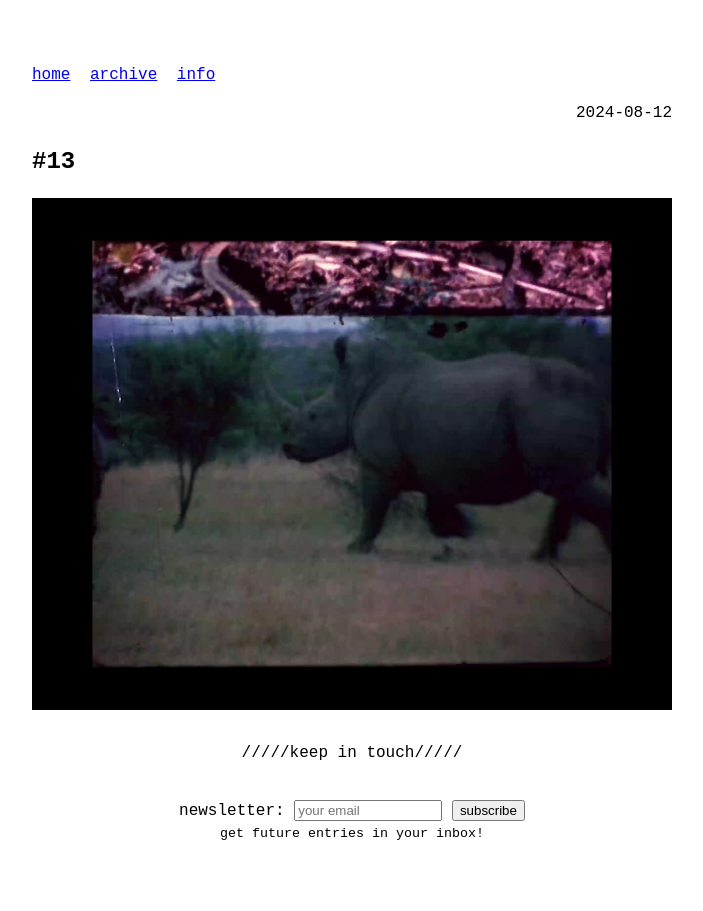
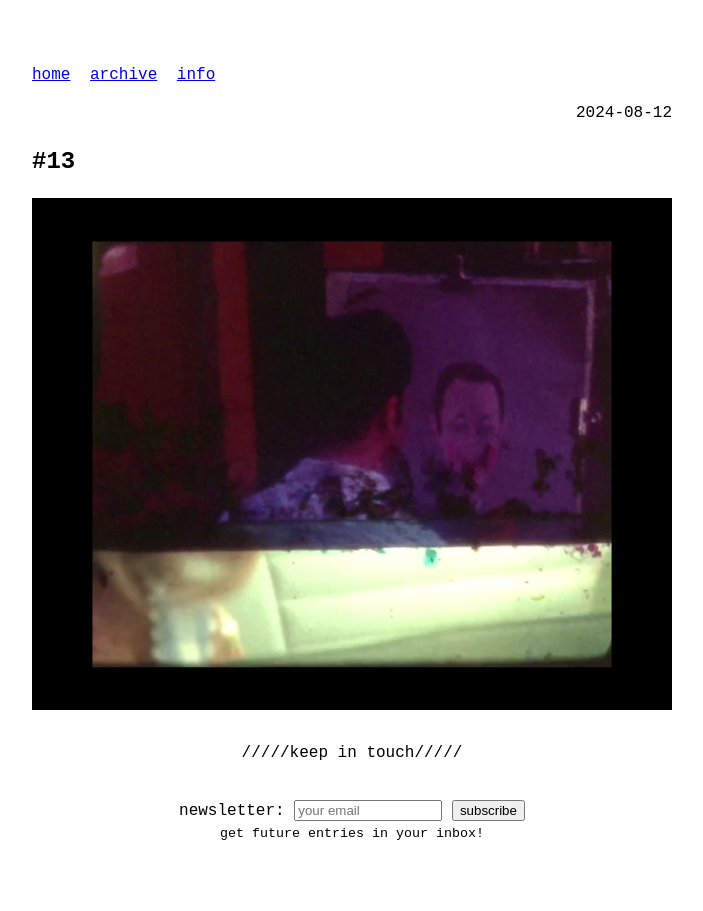
Before and after one commit to odaniloluna/odaniloluna.github.io, a Jekyll site: the page built from _posts/2024-08-12-#13.md, in a window 1280 px wide. Shown: the whole page, without its empty margins (288-991 px from the left). Built offline with Jekyll 4.4.1, drawn with Linux system fonts in a browser that asks for light colours.

Commit message:
Update 2024-08-12-#13.md

```diff
--- a/_posts/2024-08-12-#13.md
+++ b/_posts/2024-08-12-#13.md
@@ -5,4 +5,4 @@ slug: #13
 ---
 
 <p class="description" style="text-align: justify;">
-<img src="/assets/danilo-luna-archives-04.jpg" />
+<img src="/assets/danilo-luna-archives-05.jpg" />
```
